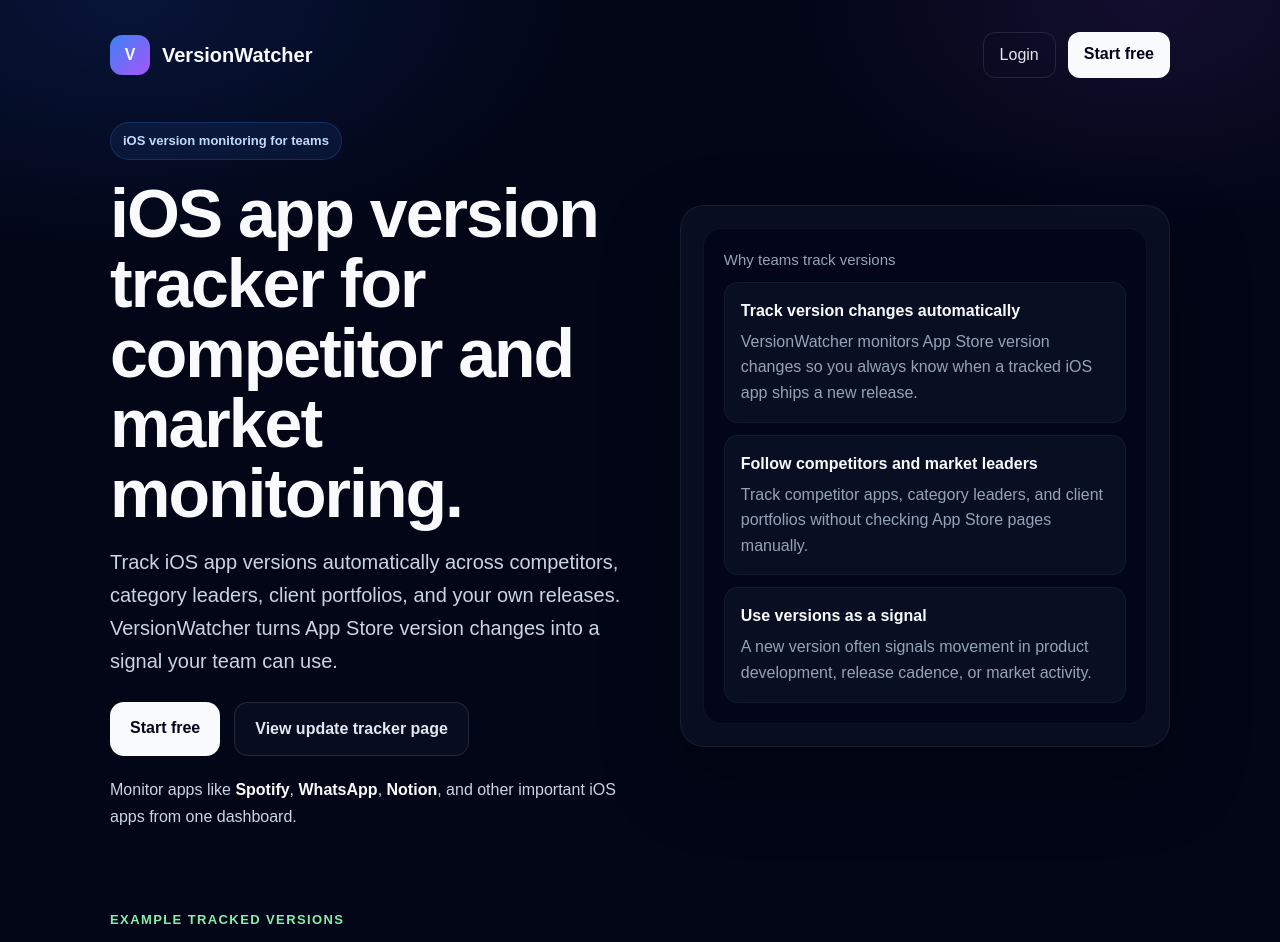
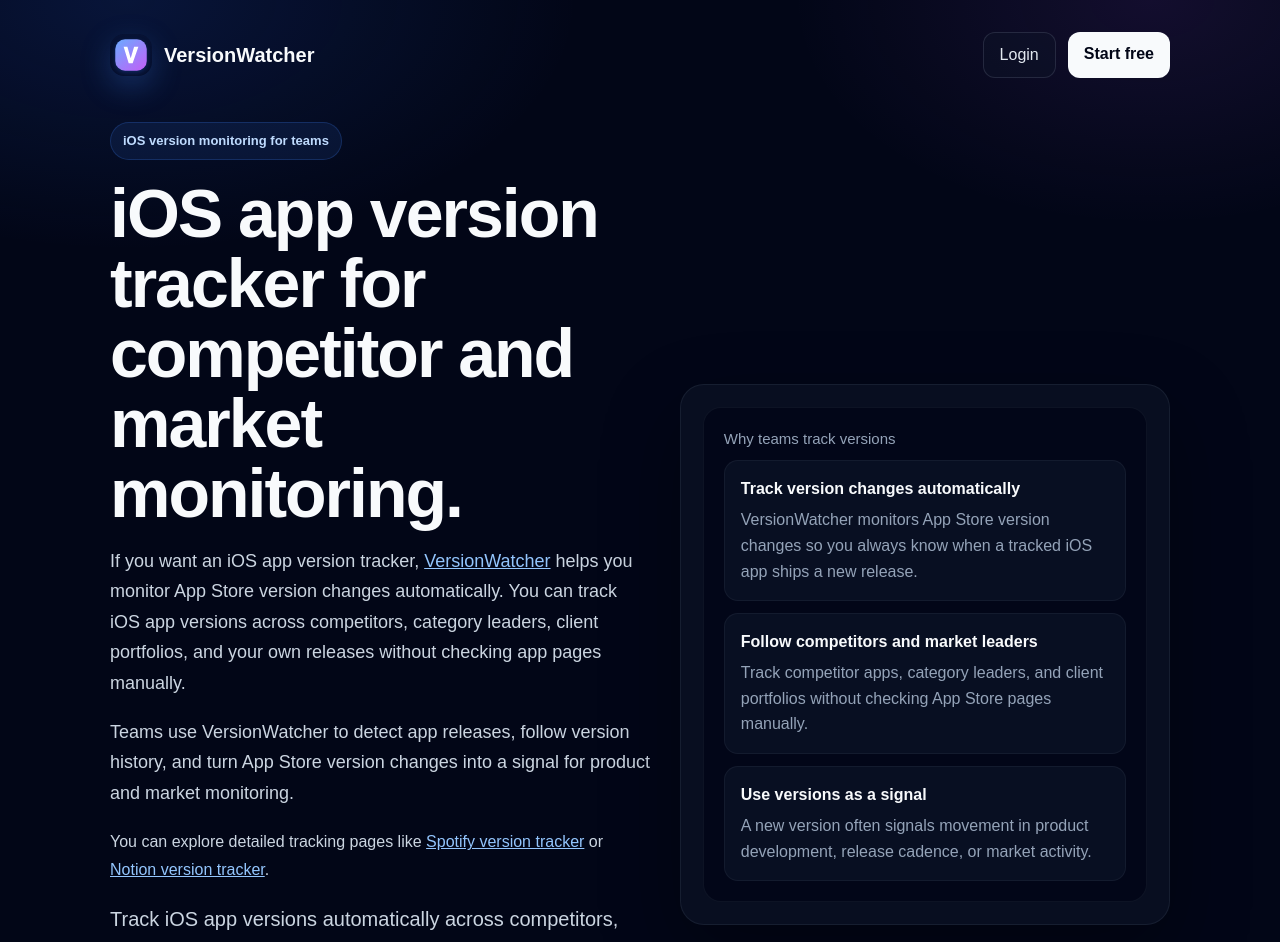
Before and after one commit to dasaa-ai/versionwatcher, a Next.js app: page /ios-app-version-tracker in a window 1280 px wide. Shown: the top 942 px of the page. Built offline with nearby package versions, Linux system fonts and the light colour scheme.

Commit message:
Improve iOS app version tracker page with schema and internal links

```diff
--- a/app/ios-app-version-tracker/page.tsx
+++ b/app/ios-app-version-tracker/page.tsx
@@ -22,6 +22,125 @@
     description:
       "Use VersionWatcher as an iOS app version tracker. Monitor version history, detect app releases, and get alerts when tracked apps update.",
   },
+};
+
+const pageSchema = {
+  "@context": "https://schema.org",
+  "@graph": [
+    {
+      "@type": "WebPage",
+      "@id": "https://www.versionwatcher.com/ios-app-version-tracker#webpage",
+      url: "https://www.versionwatcher.com/ios-app-version-tracker",
+      name: "iOS App Version Tracker | VersionWatcher",
+      description:
+        "Use VersionWatcher as an iOS app version tracker. Monitor version history, detect app releases, and get alerts when tracked apps update.",
+      isPartOf: {
+        "@id": "https://www.versionwatcher.com/#website",
+      },
+      about: {
+        "@id": "https://www.versionwatcher.com/#software",
+      },
+      breadcrumb: {
+        "@id": "https://www.versionwatcher.com/ios-app-version-tracker#breadcrumb",
+      },
+    },
+    {
+      "@type": "BreadcrumbList",
+      "@id": "https://www.versionwatcher.com/ios-app-version-tracker#breadcrumb",
+      itemListElement: [
+        {
+          "@type": "ListItem",
+          position: 1,
+          name: "Home",
+          item: "https://www.versionwatcher.com",
+        },
+        {
+          "@type": "ListItem",
+          position: 2,
+          name: "iOS App Version Tracker",
+          item: "https://www.versionwatcher.com/ios-app-version-tracker",
+        },
+      ],
+    },
+    {
+      "@type": "SoftwareApplication",
+      "@id": "https://www.versionwatcher.com/ios-app-version-tracker#softwareapplication",
+      name: "VersionWatcher",
+      applicationCategory: "BusinessApplication",
+      operatingSystem: "Web",
+      url: "https://www.versionwatcher.com",
+      description:
+        "VersionWatcher helps teams track iOS app versions automatically, monitor App Store version changes, and get alerts when tracked apps ship new releases.",
+      publisher: {
+        "@type": "Organization",
+        "@id": "https://www.versionwatcher.com/#organization",
+        name: "VersionWatcher",
+        url: "https://www.versionwatcher.com",
+        logo: "https://www.versionwatcher.com/versionwatcher-logo.svg",
+      },
+      offers: [
+        {
+          "@type": "Offer",
+          name: "Free",
+          price: "0",
+          priceCurrency: "EUR",
+          url: "https://www.versionwatcher.com/signup",
+        },
+        {
+          "@type": "Offer",
+          name: "Basic",
+          price: "9",
+          priceCurrency: "EUR",
+          url: "https://www.versionwatcher.com/signup",
+        },
+        {
+          "@type": "Offer",
+          name: "Pro",
+          price: "19",
+          priceCurrency: "EUR",
+          url: "https://www.versionwatcher.com/signup",
+        },
+      ],
+    },
+    {
+      "@type": "FAQPage",
+      "@id": "https://www.versionwatcher.com/ios-app-version-tracker#faq",
+      mainEntity: [
+        {
+          "@type": "Question",
+          name: "What is an iOS app version tracker?",
+          acceptedAnswer: {
+            "@type": "Answer",
+            text: "An iOS app version tracker is a tool that monitors App Store version changes and alerts you when a tracked app publishes a new release.",
+          },
+        },
+        {
+          "@type": "Question",
+          name: "Why track iOS app versions?",
+          acceptedAnswer: {
+            "@type": "Answer",
+            text: "Tracking iOS app versions helps you understand release cadence, product movement, and competitor activity without checking manually.",
+          },
+        },
+        {
+          "@type": "Question",
+          name: "Can I track competitor versions?",
+          acceptedAnswer: {
+            "@type": "Answer",
+            text: "Yes. VersionWatcher is ideal for monitoring competitor app versions and staying aware of important App Store changes.",
+          },
+        },
+        {
+          "@type": "Question",
+          name: "How often are apps checked?",
+          acceptedAnswer: {
+            "@type": "Answer",
+            text: "VersionWatcher checks tracked apps every two hours.",
+          },
+        },
+      ],
+    },
+  ],
 };
 
 const benefits = [
@@ -128,20 +247,19 @@
               color: "#f8fafc",
             }}
           >
-            <div
+            <img
+              src="/versionwatcher-logo.svg"
+              alt="VersionWatcher logo"
+              width={42}
+              height={42}
               style={{
-                width: 40,
-                height: 40,
-                borderRadius: 12,
-                background:
-                  "linear-gradient(135deg, rgba(59,130,246,1), rgba(168,85,247,1))",
-                display: "grid",
-                placeItems: "center",
-                fontWeight: 900,
+                width: 42,
+                height: 42,
+                borderRadius: 14,
+                display: "block",
+                boxShadow: "0 10px 30px rgba(59,130,246,.28)",
               }}
-            >
-              V
-            </div>
+            />
             <div style={{ fontWeight: 900, fontSize: 20 }}>VersionWatcher</div>
           </Link>
 
@@ -154,6 +272,7 @@
                 border: "1px solid rgba(148,163,184,.18)",
                 color: "#e2e8f0",
                 textDecoration: "none",
+                background: "rgba(15,23,42,.42)",
               }}
             >
               Login
@@ -216,6 +335,63 @@
 
             <p
               style={{
+                fontSize: 18,
+                lineHeight: 1.7,
+                color: "#cbd5e1",
+                maxWidth: 760,
+                marginBottom: 18,
+              }}
+            >
+              If you want an iOS app version tracker,{" "}
+              <Link
+                href="/"
+                style={{ color: "#93c5fd", textDecoration: "underline" }}
+              >
+                VersionWatcher
+              </Link>{" "}
+              helps you monitor App Store version changes automatically. You can track iOS app versions across competitors, category leaders, client portfolios, and your own releases without checking app pages manually.
+            </p>
+
+            <p
+              style={{
+                fontSize: 18,
+                lineHeight: 1.7,
+                color: "#cbd5e1",
+                maxWidth: 760,
+                marginBottom: 20,
+              }}
+            >
+              Teams use VersionWatcher to detect app releases, follow version history, and turn App Store version changes into a signal for product and market monitoring.
+            </p>
+
+            <p
+              style={{
+                color: "#cbd5e1",
+                marginBottom: 20,
+                maxWidth: 760,
+                lineHeight: 1.7,
+                fontSize: 16,
+              }}
+            >
+              You can explore detailed tracking pages like{" "}
+              <Link
+                href="/apps/spotify"
+                style={{ color: "#93c5fd", textDecoration: "underline" }}
+              >
+                Spotify version tracker
+              </Link>{" "}
+              or{" "}
+              <Link
+                href="/apps/notion"
+                style={{ color: "#93c5fd", textDecoration: "underline" }}
+              >
+                Notion version tracker
+              </Link>
+              .
+            </p>
+
+            <p
+              style={{
                 fontSize: 20,
                 lineHeight: 1.65,
                 maxWidth: 760,
@@ -273,10 +449,28 @@
                 lineHeight: 1.7,
               }}
             >
-              Monitor apps like <strong style={{ color: "#f8fafc" }}>Spotify</strong>,{" "}
-              <strong style={{ color: "#f8fafc" }}>WhatsApp</strong>,{" "}
-              <strong style={{ color: "#f8fafc" }}>Notion</strong>, and other
-              important iOS apps from one dashboard.
+              Monitor apps like{" "}
+              <Link
+                href="/apps/spotify"
+                style={{ color: "#93c5fd", textDecoration: "underline" }}
+              >
+                Spotify
+              </Link>
+              ,{" "}
+              <Link
+                href="/apps/whatsapp"
+                style={{ color: "#93c5fd", textDecoration: "underline" }}
+              >
+                WhatsApp
+              </Link>
+              ,{" "}
+              <Link
+                href="/apps/notion"
+                style={{ color: "#93c5fd", textDecoration: "underline" }}
+              >
+                Notion
+              </Link>
+              , and other important iOS apps from one dashboard.
             </div>
           </div>
 
@@ -533,6 +727,11 @@
         </section>
       </section>
 
+      <script
+        type="application/ld+json"
+        dangerouslySetInnerHTML={{ __html: JSON.stringify(pageSchema) }}
+      />
+
       <style>{`
         .grid3 {
           display: grid;
```
